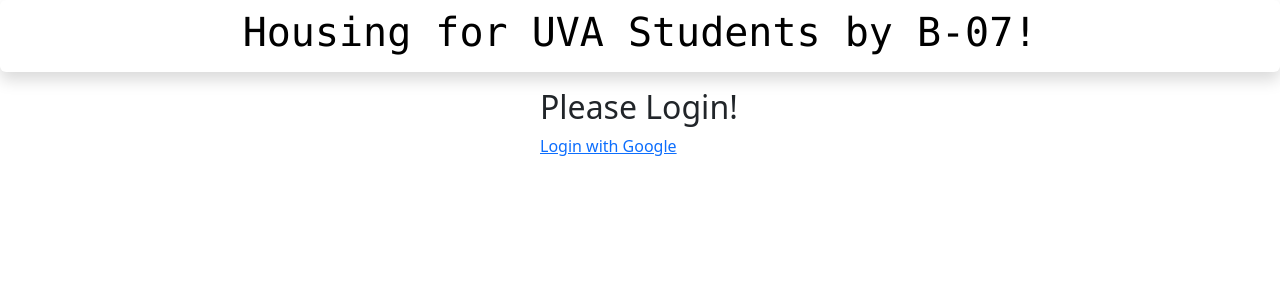
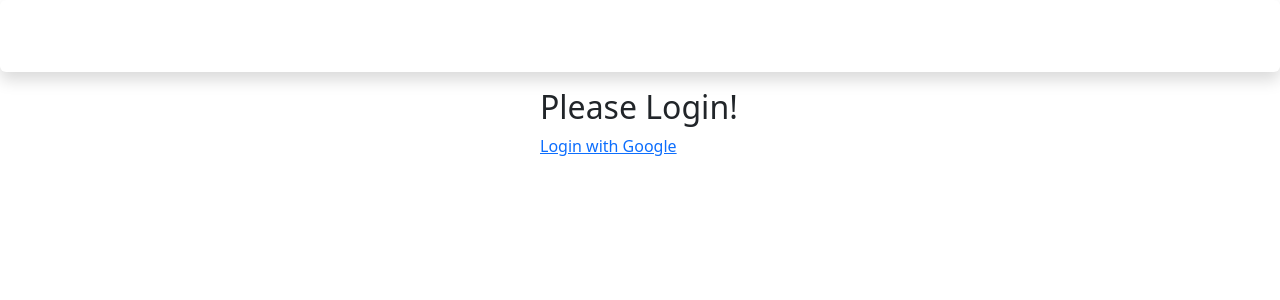
Before and after one commit to HtR212/Housing-Website, a Django app: page / in a window 1280 px wide. Shown: the top 300 px of the page. Run offline with Django 4.2, Linux system fonts and the light colour scheme; some libraries are stand-ins or nearby versions.

Commit message:
changed heading back to white

```diff
--- a/housing/templates/housing/index.html
+++ b/housing/templates/housing/index.html
@@ -17,7 +17,7 @@
     {% bootstrap_css %}
     {% bootstrap_javascript %}
 
-    <div style="width: 100%" class="shadow p-2 mb-3 bg-body rounded text-black">
+    <div style="width: 100%" class="shadow p-2 mb-3 bg-body rounded text-white">
     <h1 class="font-monospace text-center">Housing for UVA Students by B-07!</h1>
     </div>
 
--- a/housing/templates/housing/studentHousingList.html
+++ b/housing/templates/housing/studentHousingList.html
@@ -12,7 +12,7 @@
 {% bootstrap_javascript %}
 
 
-<div style="width: 100%" class="shadow p-2 mb-3 bg-body rounded text-black">
+<div style="width: 100%" class="shadow p-2 mb-3 bg-body rounded text-white">
     <h3 class="font-monospace text-center">Housing for UVA Students by B-07!</h3>
 </div>
 
--- a/housing/templates/housing/studentHousingOption.html
+++ b/housing/templates/housing/studentHousingOption.html
@@ -12,7 +12,7 @@
 {% bootstrap_javascript %}
 
 
-<div style="width: 100%" class="shadow p-2 mb-3 bg-body rounded text-black">
+<div style="width: 100%" class="shadow p-2 mb-3 bg-body rounded text-white">
     <h3 class="font-monospace text-center">Housing for UVA Students by B-07!</h3>
 </div>
 
```
Also changed, not shown: db.sqlite3.
